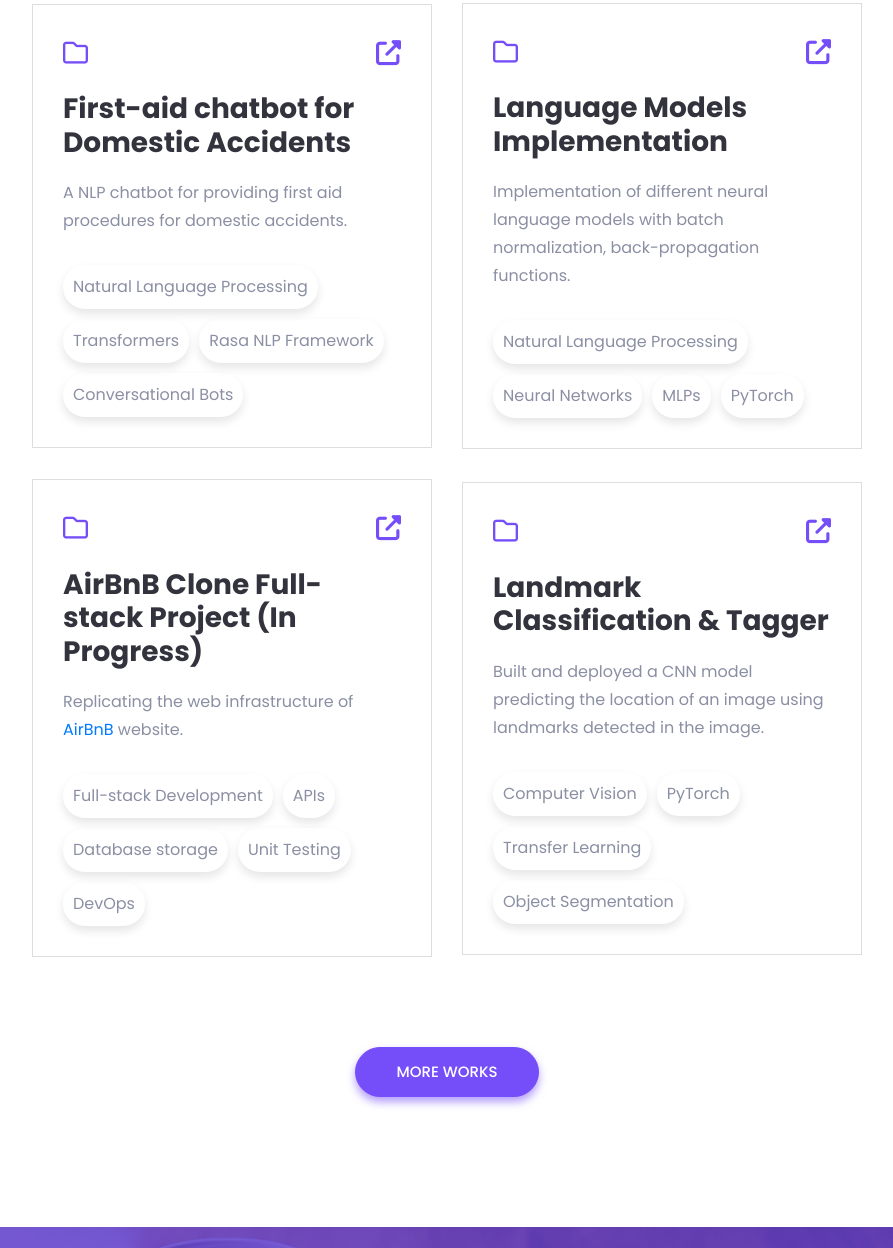
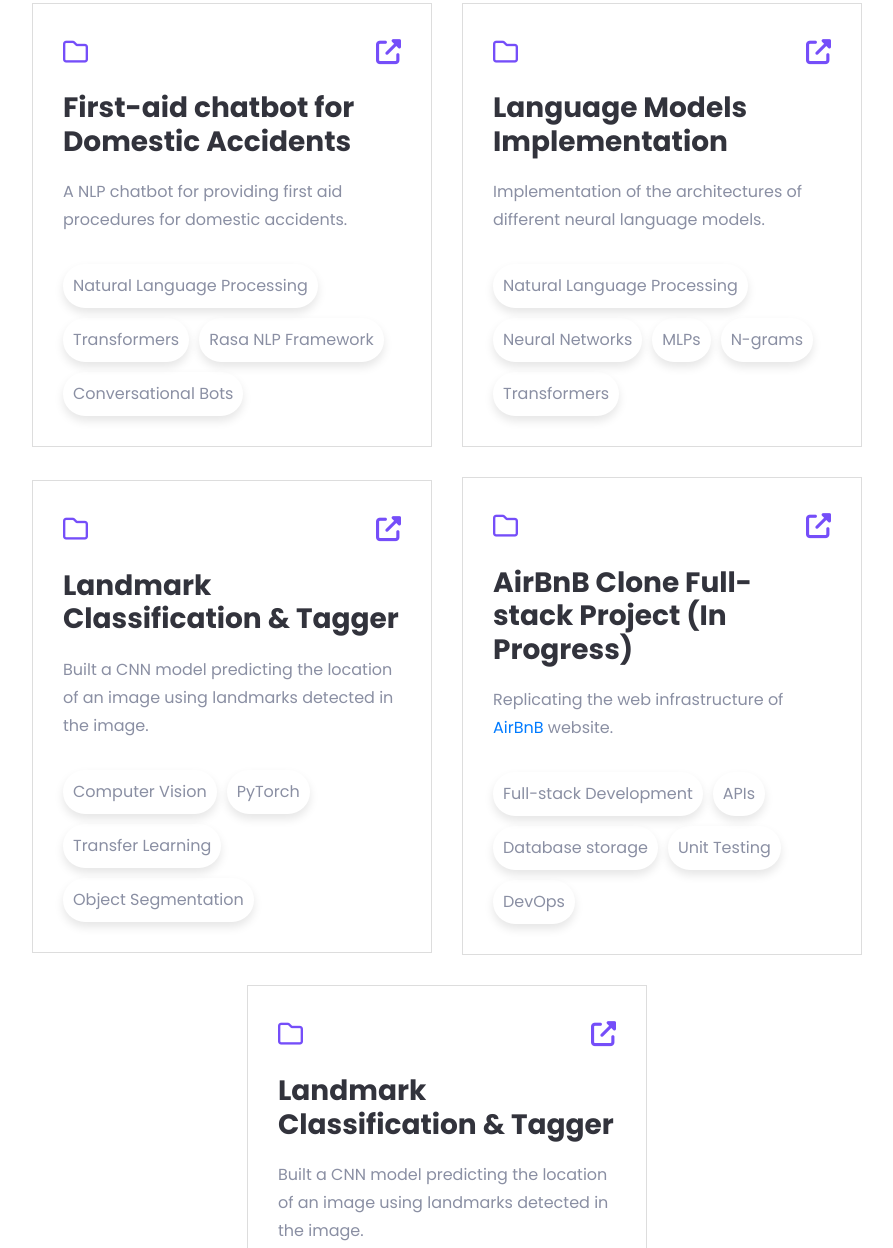
Before and after one commit to ipinmi/ipinmi.github.io, a plain HTML site: page index.html in a window 1280 px wide. Shown: the part 2339-3587 px from the top of the page, without its empty margins (193-1086 px from the left). Drawn offline with Linux system fonts and the light colour scheme; files whose address does not match are found by name.

Commit message:
updated the projects

```diff
--- a/index.html
+++ b/index.html
@@ -425,8 +425,8 @@
           </div>
           <h3>Language Models Implementation</h3>
           <p>
-            Implementation of different neural language models with batch
-            normalization, back-propagation functions.
+            Implementation of the architectures of different neural language
+            models.
           </p>
           <ul class="item-des">
             <li>
@@ -441,10 +441,50 @@
             <li>Natural Language Processing</li>
             <li>Neural Networks</li>
             <li>MLPs</li>
-            <li>PyTorch</li>
+            <li>N-grams</li>
+            <li>Transformers</li>
           </ul>
         </div>
 
+        <!--====== 4TH PROJECTS START ======-->
+        <div class="work-item-block">
+          <div class="item-link">
+            <a
+              href="https://www.udacity.com/course/deep-learning-nanodegree--nd101"
+              target="_blank"
+              rel="noopener noreferrer"
+              ><i class="fa-regular fa-folder"></i
+            ></a>
+            <a
+              href="https://www.udacity.com/course/deep-learning-nanodegree--nd101"
+              target="_blank"
+              rel="noopener noreferrer"
+              ><i class="fa-solid fa-up-right-from-square"></i
+            ></a>
+          </div>
+          <h3>Landmark Classification & Tagger</h3>
+          <p>
+            Built a CNN model predicting the location of an image using
+            landmarks detected in the image.
+          </p>
+          <ul class="item-des">
+            <li>
+              <span>
+                Custom dataset on 70 domestic accidents common to Nigeria
+              </span>
+            </li>
+            <li>
+              <span> Deployed model on Digital Ocean </span>
+            </li>
+            <li><span>Chatbot accessible on Telegram </span></li>
+          </ul>
+          <ul class="item-tech">
+            <li>Computer Vision</li>
+            <li>PyTorch</li>
+            <li>Transfer Learning</li>
+            <li>Object Segmentation</li>
+          </ul>
+        </div>
         <!--====== 3RD PROJECTS START ======-->
         <div class="work-item-block">
           <div class="item-link">
@@ -503,8 +543,8 @@
           </div>
           <h3>Landmark Classification & Tagger</h3>
           <p>
-            Built and deployed a CNN model predicting the location of an image
-            using landmarks detected in the image.
+            Built a CNN model predicting the location of an image using
+            landmarks detected in the image.
           </p>
           <ul class="item-des">
             <li>
```
